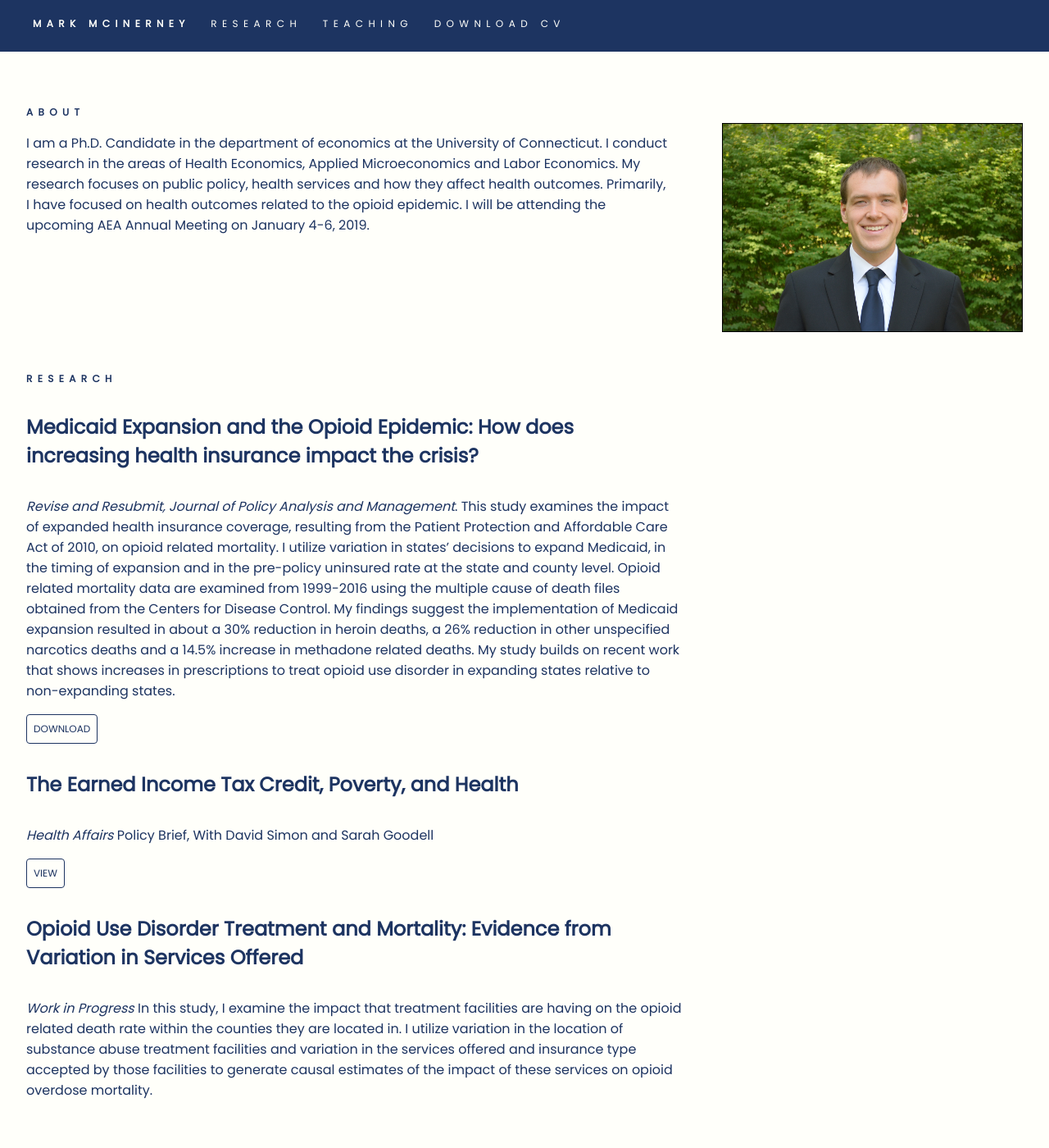
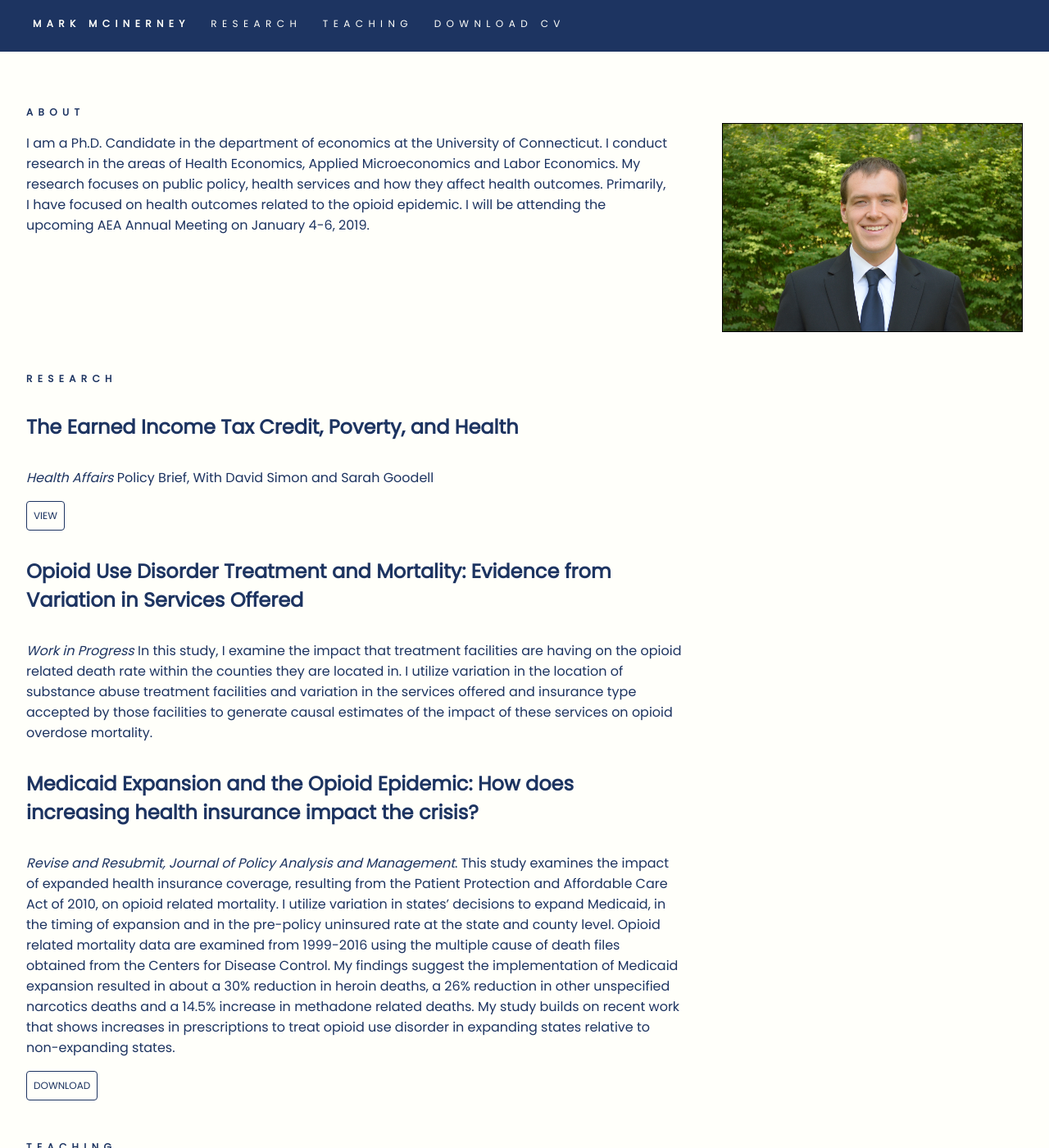
Before and after one commit to mattmotel/markmcinerney, a Jekyll site: the page built from index.md, in a window 1280 px wide and 1400 px high. Shown: the whole window at 82% size. Built offline with Jekyll 4.4.1, drawn with Linux system fonts in a browser that asks for light colours.

Commit message:
add order

```diff
--- a/_layouts/page.html
+++ b/_layouts/page.html
@@ -150,7 +150,8 @@ nav a:hover{
 <section class="research page-section" id="research">
   <h2>Research</h2>
 <div class="post-wrapper">
-  {% for post in site.posts %}
+  {% assign sorted_posts = site.posts | sort: 'order' %}
+  {% for post in sorted_posts   %}
 
     <div class="post">
       <h4>{{ post.title }}</h4>
--- a/_posts/2018-08-01-c.markdown
+++ b/_posts/2018-08-01-c.markdown
@@ -5,6 +5,7 @@ date: 2018-08-01 18:39:00 Z
 categories:
 - economics
 layout: post
+order: 2
 ---
 
 *Work in Progress* In this study, I examine the impact that treatment facilities are having on the opioid related death rate within the counties they are located in. I utilize variation in the location of substance abuse treatment facilities and variation in the services offered and insurance type accepted by those facilities to generate causal estimates of the impact of these services on opioid overdose mortality.
--- a/_posts/2018-08-03-b.markdown
+++ b/_posts/2018-08-03-b.markdown
@@ -5,6 +5,7 @@ categories:
 - economics
 layout: post
 link: https://www.healthaffairs.org/do/10.1377/hpb20180817.769687/full/
+order: 1
 ---
 
 *Health Affairs* Policy Brief,
--- a/_posts/2018-09-01-a.markdown
+++ b/_posts/2018-09-01-a.markdown
@@ -6,6 +6,7 @@ categories:
 - economics
 file: "/uploads/Medicaid%20Expansion%20and%20the%20Opioid%20Epidemic-f9f88c.pdf"
 layout: post
+order: 3
 ---
 
 *Revise and Resubmit, Journal of Policy Analysis and Management*.
```
